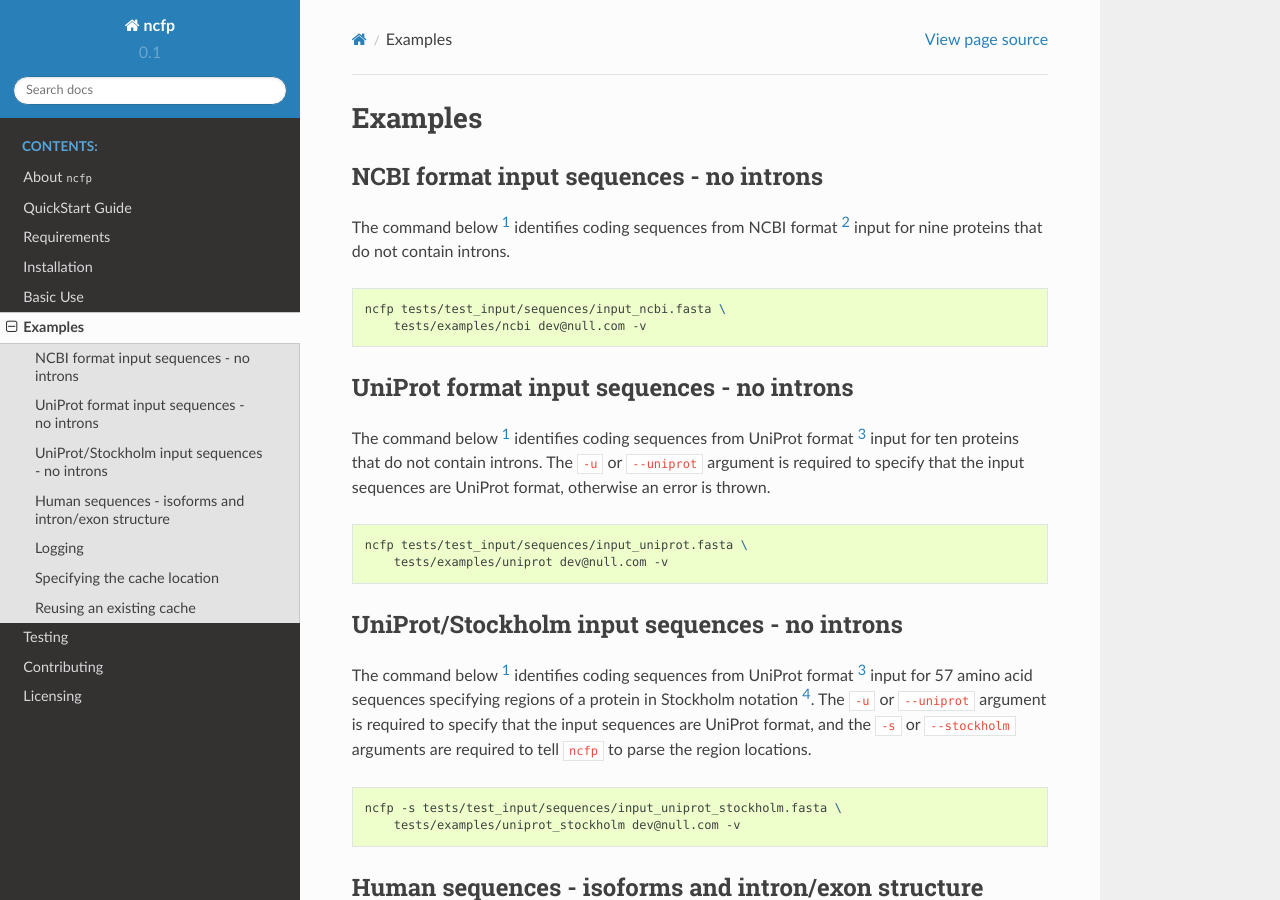
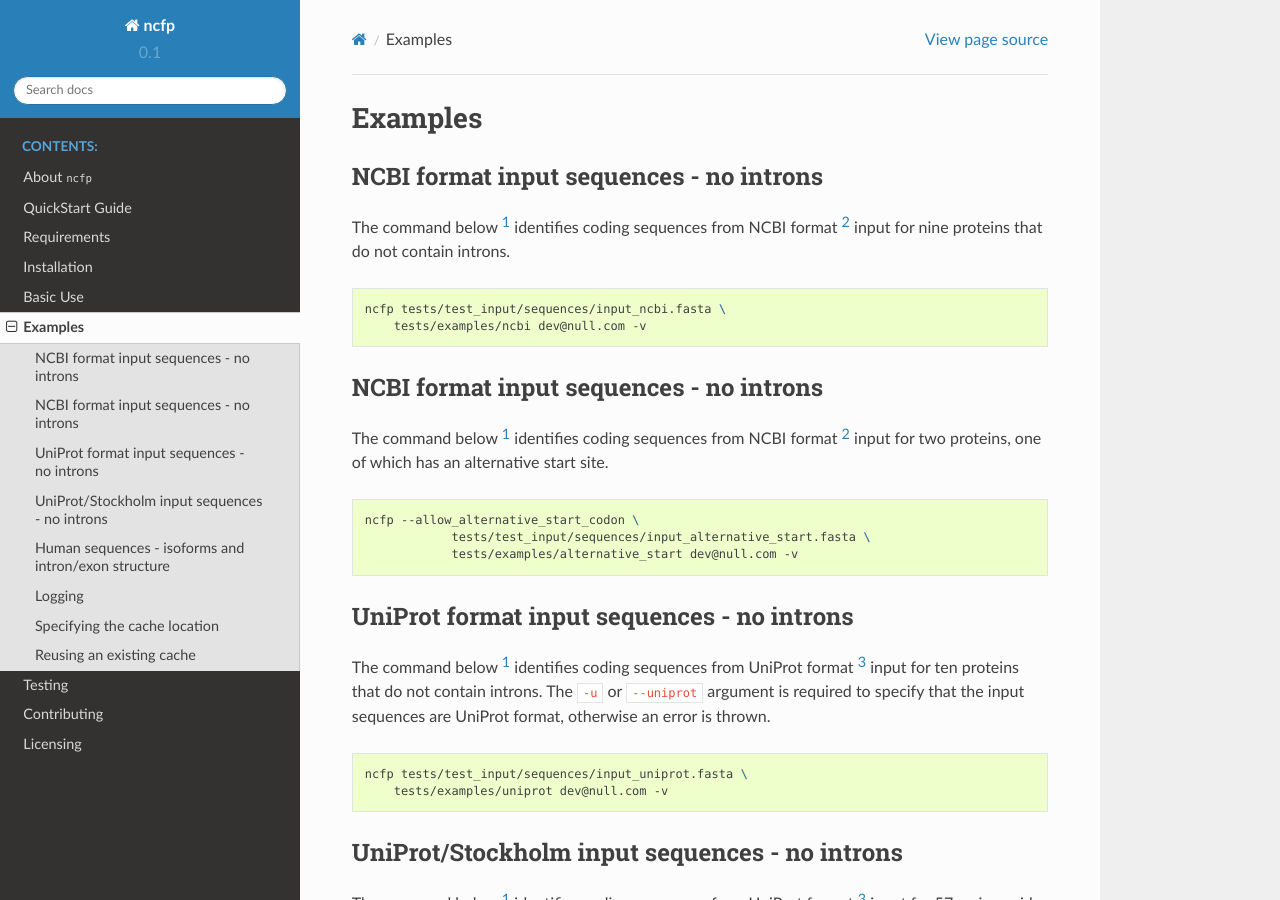
Before and after one commit to widdowquinn/ncfp, a Sphinx documentation site: the page built from docs/examples.rst, in a window 1280 px wide and 900 px high. Built offline with Sphinx 7.4.7 and the Read the Docs theme 2.0.0, drawn with Linux system fonts in a browser that asks for light colours.

Commit message:
update docs with example of alternative start codon use

```diff
--- a/docs/examples.rst
+++ b/docs/examples.rst
@@ -17,6 +17,20 @@ The command below [#f1]_ identifies coding sequences from NCBI format
     ncfp tests/test_input/sequences/input_ncbi.fasta \
         tests/examples/ncbi dev@null.com -v
 
+
+----------------------------------------
+NCBI format input sequences - no introns
+----------------------------------------
+
+The command below [#f1]_ identifies coding sequences from NCBI format
+[#f2]_ input for two proteins, one of which has an alternative start
+site.
+
+.. code-block:: bash
+
+    ncfp --allow_alternative_start_codon \
+		tests/test_input/sequences/input_alternative_start.fasta \
+		tests/examples/alternative_start dev@null.com -v
 
 -------------------------------------------
 UniProt format input sequences - no introns
--- a/docs/licensing.rst
+++ b/docs/licensing.rst
@@ -7,7 +7,7 @@ Licensing
 Unless otherwise indicated, all code is subject to the following agreement:
 
   (c) The James Hutton Institute 2017-2019
-  (c) The University of Strathclyde 2019-2020
+  (c) The University of Strathclyde 2019-2022
   Author: Leighton Pritchard
 
   Contact: leighton.pritchard@hutton.ac.uk
@@ -26,7 +26,7 @@ The MIT License
 ---------------
 
 Copyright (c) 2017-2019 The James Hutton Institute
-Copyright (c) 2019-2020 The University of Strathclyde
+Copyright (c) 2019-2022 The University of Strathclyde
 
 Permission is hereby granted, free of charge, to any person obtaining a copy of
 this software and associated documentation files (the "Software"), to deal in the
--- a/docs/requirements.rst
+++ b/docs/requirements.rst
@@ -13,7 +13,7 @@ Python
     - Python version 3.5 or higher
 
 Python Packages
-    - `biopython`_
+    - `biopython`_ (must be v1.10 or higher due to UniProt API changes)
     - `bioservices`_
     - `tqdm`_
 
```
